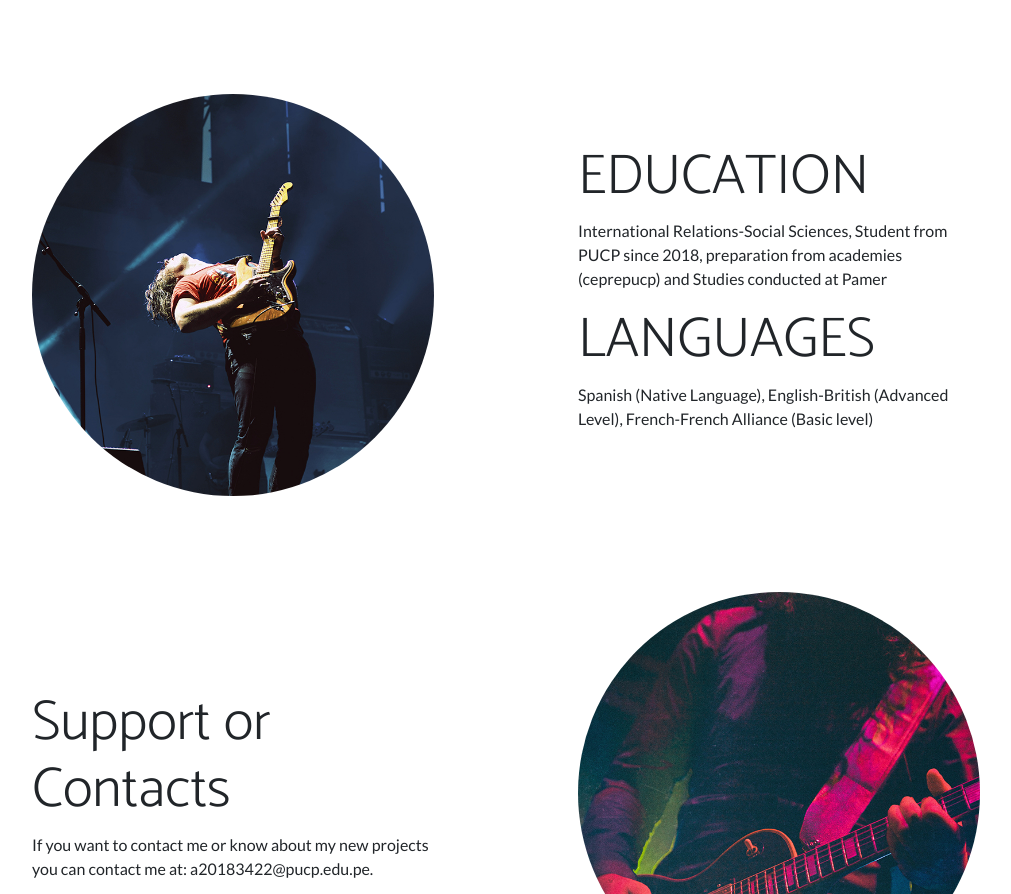
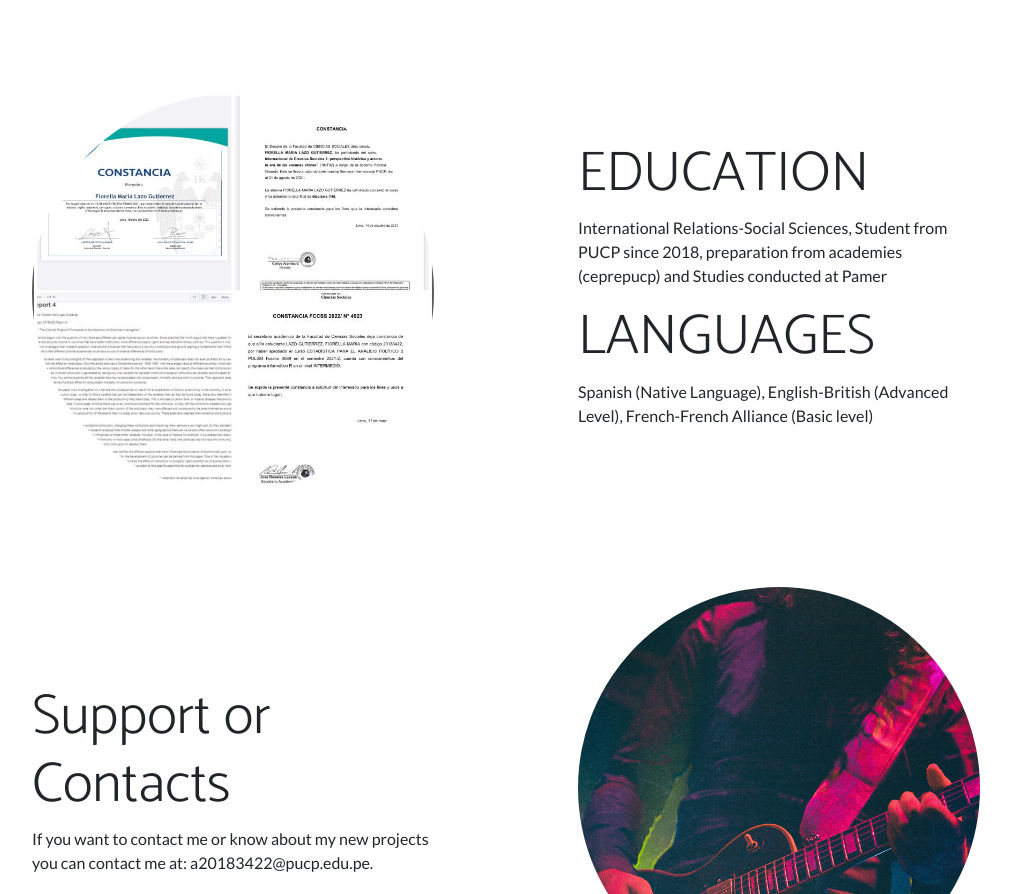
Before and after one commit to Fiorella2021/Website_Fiorella_20183422, a plain HTML site: page index.html in a window 1280 px wide. Shown: the part 1566-2460 px from the top of the page, without its empty margins (134-1145 px from the left). Drawn offline with nearby package versions, Linux system fonts and the light colour scheme.

Commit message:
Update index.html

```diff
--- a/index.html
+++ b/index.html
@@ -65,7 +65,7 @@
             <div class="container px-5">
                 <div class="row gx-5 align-items-center">
                     <div class="col-lg-6">
-                        <div class="p-5"><img class="img-fluid rounded-circle" src="assets/img/02.jpg" alt="..." /></div>
+                        <div class="p-5"><img class="img-fluid rounded-circle" src="assets/img/certificados.jpeg" alt="..." /></div>
                     </div>
                     <div class="col-lg-6">
                         <div class="p-5">
```
